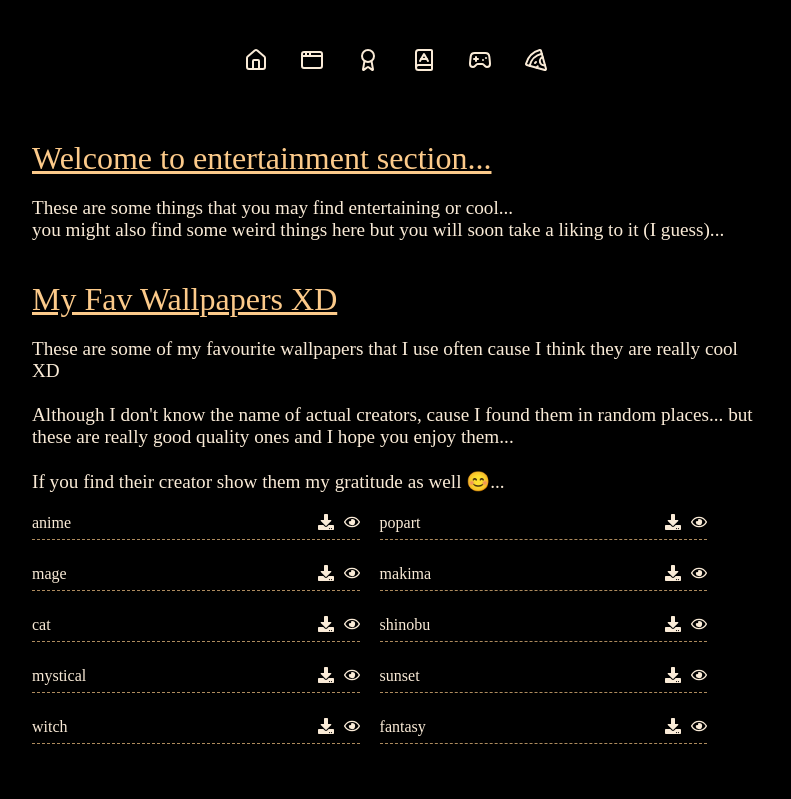
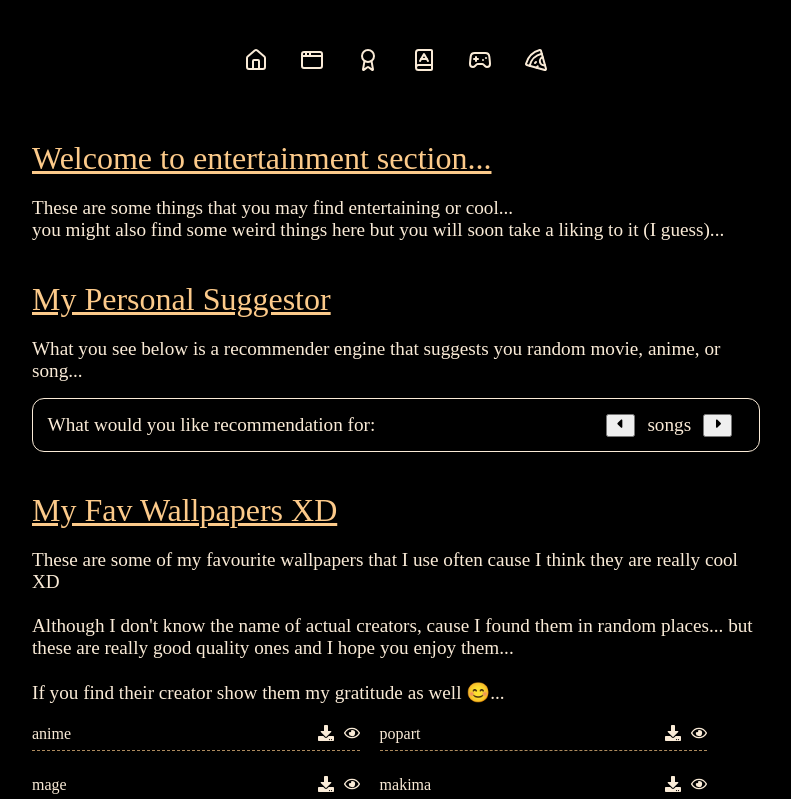
Before and after one commit to JayArindamMaity/jayarindammaity.github.io, a React (Vite) app: page /#/entertainment in a window 1280 px wide. Shown: the top 799 px of the page, without its empty margins (244-1035 px from the left). Built offline with nearby package versions, Linux system fonts and the light colour scheme.

Commit message:
more stuff

```diff
--- /dev/null
+++ b/src/components/recommender/recommender.css
@@ -0,0 +1,17 @@
+.recommender-main {
+    margin-top: 2vh;
+    border: 1px solid antiquewhite;
+    border-radius: 12px;
+    padding: 2%;
+}
+
+.recommender-ask {
+    display: flex;
+    flex-direction: row;
+    justify-content: space-between;
+}
+
+.rec-button {
+    margin-right: 12px;
+    margin-left: 12px;
+}
--- /dev/null
+++ b/src/components/recommender/recommender.tsx
@@ -0,0 +1,44 @@
+import { useState } from "react";
+import "./recommender.css";
+import { FaCaretLeft, FaCaretRight } from "react-icons/fa6";
+import { songs_to_recommend } from "../../data/entertainment";
+
+export default function Recommender() {
+  const choices: string[] = ["songs", "movie", "games", "anime"];
+  const [index, setIndex] = useState<number>(0);
+
+  const prev = () => {
+    setIndex((i) => (i - 1 + choices.length) % choices.length);
+  };
+  const next = () => {
+    setIndex((i) => (i + 1) % choices.length);
+  };
+
+  const recommended_obj = ( d_type:string) => {
+    if (d_type == "songs") {
+      const req_index =  Math.floor(Math.random() * songs_to_recommend.length);
+
+    }
+  }
+
+  return (
+    <>
+      <div className="recommender-main">
+        <div className="recommender-ask">
+          <div className="recommender-ques">
+            What would you like recommendation for:
+          </div>
+          <div className="recommder-choice">
+            <button onClick={prev} className="rec-button">
+              <FaCaretLeft />
+            </button>
+            {choices[index]}
+            <button onClick={next} className="rec-button">
+              <FaCaretRight />
+            </button>
+          </div>
+        </div>
+      </div>
+    </>
+  );
+}
--- /dev/null
+++ b/src/data/entertainment.ts
@@ -0,0 +1,73 @@
+//--------------- this is the sample fomatting for to suggest array of objects
+//     {
+//         aniname: "",
+//         watchlink: ""
+//     },
+const anime_to_recommend = [
+  {
+    aniname: "Hellsing Ultimate",
+    studio: "",
+    watchlink: "",
+  },
+  {
+    aniname: "Attack on Titan",
+    studio: "",
+    watchlink: "",
+  },
+  {
+    aniname: "SpyXFamily",
+    studio: "",
+    watchlink: "",
+  },
+  {
+    aniname: "One Punch Man",
+    studio: "",
+    watchlink: "",
+  },
+];
+
+//----------------------- this is the sample data for the song listing
+// {
+//   songname: "",
+//   artist: "",
+//   spotify: ""
+// }
+
+const songs_to_recommend = [
+  {
+    songname: "The Scientist",
+    artist: "Coldplay",
+    spotify: "",
+  },
+  {
+    songname: "Castle on the Hill",
+    artist: "Ed Sheeran",
+    spotify: "",
+  },
+];
+
+// ------------------------ this is the sample data for sugested movies
+// {
+//     movie: "",
+//     director: "",
+//     watchlink: ""
+//  }
+const movie_to_recommend = [
+  {
+    movie: "Interstellar",
+    director: "Christoper Nolan",
+    watchlink: "",
+  },
+  {
+    movie: "How to train your dragon",
+    director: "Chris Sanders",
+    watchlink: "",
+  },
+];
+
+const games_to_recommend = [
+  {
+    game: "House of The Dead 2"
+  }
+]
+export { anime_to_recommend, songs_to_recommend, movie_to_recommend , games_to_recommend};
--- a/src/data/learning.ts
+++ b/src/data/learning.ts
@@ -1,8 +1,25 @@
-const books = [
+const suggest_books = [
   {
     name: "Practical Electronics for Inventors",
-    }
-]
+  },
+
+];
+
+// ---------------------- this is the sample template for inserting data into the learning data component
+
+// {
+//   topic: "", <-- this is where you add topic
+//   resources: [
+//     { name: "", url: "" },  <-- this is where you can list multiple resources regarding that particular topic
+//   ],
+// },
+
+// {
+//   topic: "",
+//   resources: [
+//     { name: "", url: "" },
+//   ],
+// },
 
 const learning_data = [
   {
@@ -11,6 +28,12 @@ const books = [
       { name: "YouTube", url: "https://www.youtube.com/watch?v=yK1uBHPdp30" },
     ],
   },
+  {
+    topic: "C Programming",
+    resources: [
+      { name: "YouTube", url: "https://www.youtube.com/watch?v=87SH2Cn0s9A" },
+    ],
+  },
 ];
 
-export {books , learning_data}
+export { suggest_books, learning_data };
--- a/src/pages/entertainment/entertainment.tsx
+++ b/src/pages/entertainment/entertainment.tsx
@@ -1,6 +1,7 @@
 import "./entertainment.css";
 import WallpaperEng from "../../components/wallpapers/wallpapers";
 import { wallpapers } from "../../data/wallpapers";
+import Recommender from "../../components/recommender/recommender";
 
 export default function Entertainment() {
   return (
@@ -8,15 +9,25 @@ export default function Entertainment() {
       <div className="e-main">
         <div className="e-opening">
           <div className="e-heading">Welcome to entertainment section...</div>
-          <div className="eh-content">
+          <div className="e-content">
             These are some things that you may find entertaining or cool...
             <br /> you might also find some weird things here but you will soon take a liking to it (I guess)...
           </div>
         </div>
 
+        <div className="e-suggest">
+          <div className="e-heading">
+            My Personal Suggestor
+          </div>
+          <div className="e-content">
+            What you see below is a recommender engine that suggests you random movie, anime, or song...
+            <Recommender />
+          </div>
+        </div>
+
         <div className="wall">
           <div className="e-heading">My Fav Wallpapers XD</div>
-          <div className="wall-cont">These are some of my favourite wallpapers that I use often cause I think they are really cool XD
+          <div className="e-content">These are some of my favourite wallpapers that I use often cause I think they are really cool XD
             <br /> <br /> Although I don't know the name of actual creators, cause I found them in random places... but these are really good quality ones and I hope you enjoy them...
             <br /> <br />If you find their creator show them my gratitude as well 😊...
           </div>
--- a/src/pages/projects/projects.css
+++ b/src/pages/projects/projects.css
@@ -0,0 +1,18 @@
+.p-main {
+  margin-top: 15vh;
+  padding-bottom: 10vh;
+  color: antiquewhite;
+}
+
+.p-heading {
+  text-decoration: underline;
+  margin-top: 40px;
+  margin-bottom: 20px;
+  font-size: xx-large;
+  color: rgb(252, 202, 138);
+}
+
+.p-content {
+  margin-top: 20px;
+  font-size: larger;
+}
--- a/src/pages/projects/projects.tsx
+++ b/src/pages/projects/projects.tsx
@@ -1,9 +1,18 @@
-import './projects.css'
+import "./projects.css";
 
-export default function Projects () {
-    return (
-        <>
-            this is the projects page
-        </>
-    )
+export default function Projects() {
+  return (
+    <>
+      <div className="p-main">
+        <div className="p-intro">
+          <div className="p-heading">About My Projects</div>
+          <div className="p-content">
+            This is my projects page where you can see some of the weird projects and things I make, these projects may vary across
+            different technical domains because I got carried away by my curiosity T_T
+            <br /> <br />I hope you like my projects...
+          </div>
+        </div>
+      </div>
+    </>
+  );
 }
```
Also changed, not shown: src/data/shows.ts (deleted, +0 -17 lines), src/data/wallpapers.ts (line endings or trailing spaces). Lines whose indentation alone changed are shown as unchanged.
